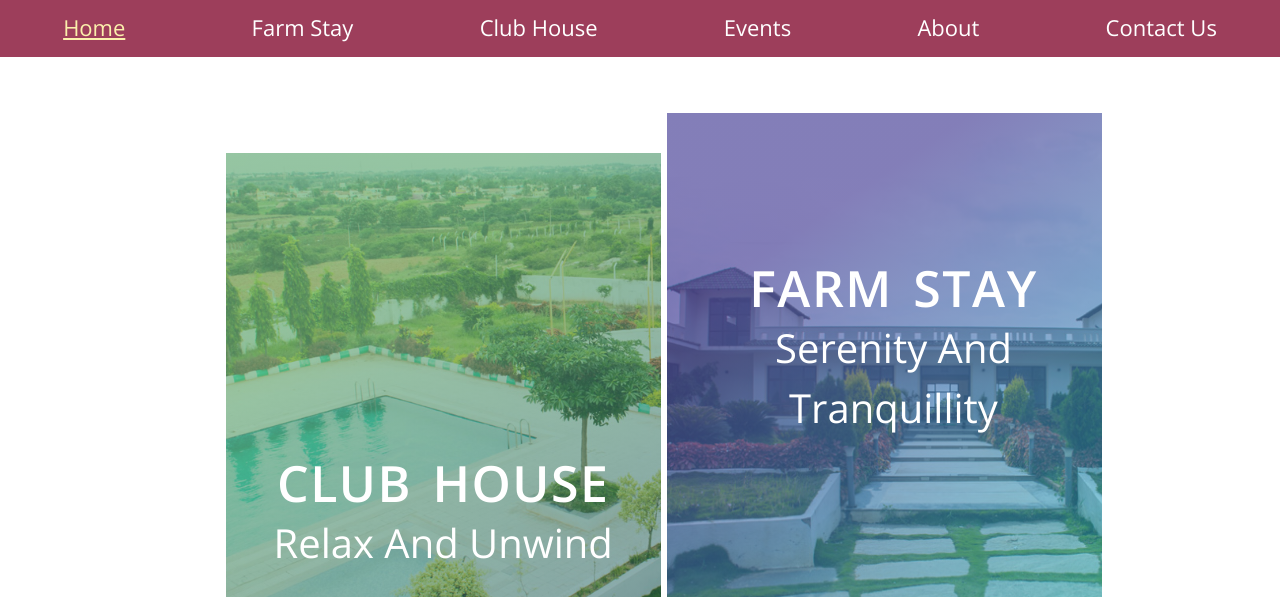
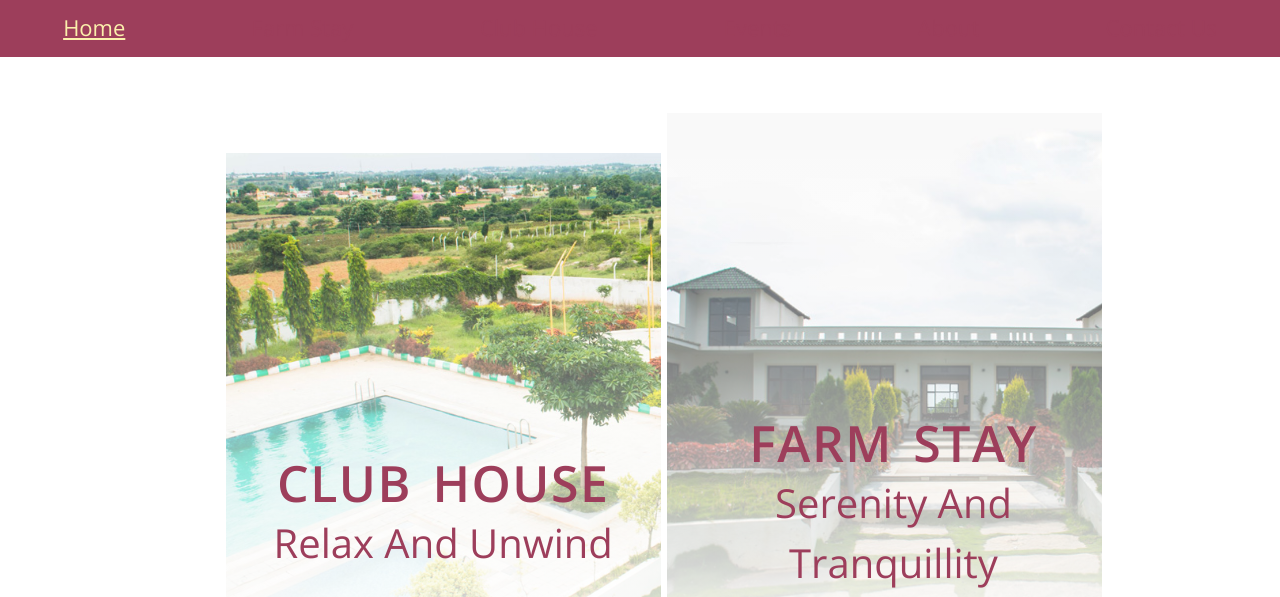
Before and after one commit to Adi-Rai/Samruddhi-Resort, a website: page index.html in a window 1280 px wide. Shown: the part 203-800 px from the top of the page. Drawn offline with nearby package versions, Linux system fonts and the light colour scheme.

Commit message:
changed home page color

```diff
--- a/index.html
+++ b/index.html
@@ -115,7 +115,7 @@
                 <div class="events__cards--1">
                     <div class="textcontainer">
                         <h2 class="card-title"><a href="events.html#private">Private</a></h2>
-                        <p class="card-subtitle">Lorem ipsum dolor sit amet.</p>
+                        <p class="card-subtitle">Spectacular Moments With Your Loved Ones</p>
                     </div>
 
                     <div class="fancy-link">
@@ -126,7 +126,7 @@
                 <div class="events__cards--2">
                     <div class="textcontainer">
                         <h2 class="card-title"><a href="events.html#corporate">Corporate</a></h2>
-                        <p class="card-subtitle">Lorem ipsum dolor sit amet.</p>
+                        <p class="card-subtitle">Organized Events, Seminars and Conferences </p>
                     </div>
 
                     <div class="fancy-link">
@@ -137,7 +137,7 @@
                 <div class="events__cards--3">
                     <div class="textcontainer">
                         <h2 class="card-title"><a href="events.html#fundraising">Fundraisers</a></h2>
-                        <p class="card-subtitle">Lorem ipsum dolor sit amet.</p>
+                        <p class="card-subtitle">Events and ideas for making your dream come true</p>
                     </div>
 
                     <div class="fancy-link">
--- a/sass/components/_main-cards.scss
+++ b/sass/components/_main-cards.scss
@@ -14,10 +14,12 @@
         top: 7vh;
         height: 50rem;
         background-color: $primary-color;
-        background-image: linear-gradient(326deg, rgba(#134e5e
+        // background-image: linear-gradient(326deg, rgba(#134e5e
 
-        , 0.5) 0%, rgba(#71b280
-        , 0.7) 74%),url('../images/clubhouse.jpg');
+        // , 0.5) 0%, rgba(#71b280
+        // , 0.7) 74%),url('../images/clubhouse.jpg');
+        // background-image: linear-gradient(rgba(0,0,0, 0) 0%,rgba(0,0,0, 0.9) 100%),url('../images/clubhouse.jpg');
+        background-image: linear-gradient(rgba(0,0,0, 0) 0%,rgba(255,255,255, 0.9) 100%),url('../images/clubhouse.jpg');
         background-repeat: no-repeat;
         background-size: cover;
         transition: all 0.3s ease-in-out;
@@ -30,7 +32,7 @@
         .cards__textcontainer--1{
             font-family:'Open Sans', sans-serif;
             font-size: 4rem;
-            color: $white-color;
+            color: $primary-color;
             text-align: center;
             position: absolute;
             width: 100%;
@@ -64,9 +66,12 @@
         left: 49vw;
         top: 2vh;
         background-color: $primary-color;
-        background-image: linear-gradient(326deg, rgba(#24c6dc
-        , 0.5) 0%, rgba(#514a9d
-        , 0.7) 74%),url('../images/farmstay.jpg');
+        // background-image: linear-gradient(326deg, rgba(#24c6dc
+        // , 0.5) 0%, rgba(#514a9d
+        // , 0.7) 74%),url('../images/farmstay.jpg');
+
+        // background-image: linear-gradient(rgba(0,0,0, 0) 0%,rgba(0,0,0, 0.8) 100%),url('../images/farmstay.jpg');
+        background-image: linear-gradient(rgba(0,0,0, 0) 0%,rgba(255,255,255, 0.9) 100%),url('../images/farmstay.jpg');
 
         background-repeat: no-repeat;
         background-size: cover;
@@ -78,10 +83,10 @@
             font-family:'Open Sans', sans-serif;
             font-size: 4rem;
             position: absolute;
-            color: $white-color;
+            color: $primary-color;
             text-align: center;
             width: 100%;
-            top: 29%;
+            top: 60%;
             left: 52%;
             transform: translate(-50%);
             line-height:150%;
--- a/sass/utilities/_mixins.scss
+++ b/sass/utilities/_mixins.scss
@@ -31,7 +31,7 @@
 @mixin text-underline-animation2($color,$dur) {
     a{
         text-decoration: none;
-        color: $white-color;
+        color: $primary-color;
         position:relative;
 
         &:hover{
```
Also changed, not shown: css/styles.css.
